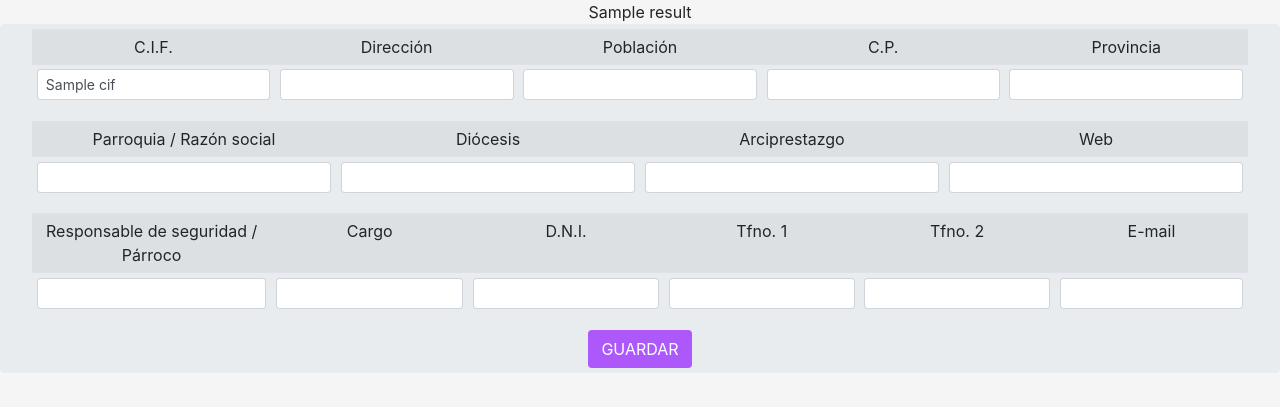
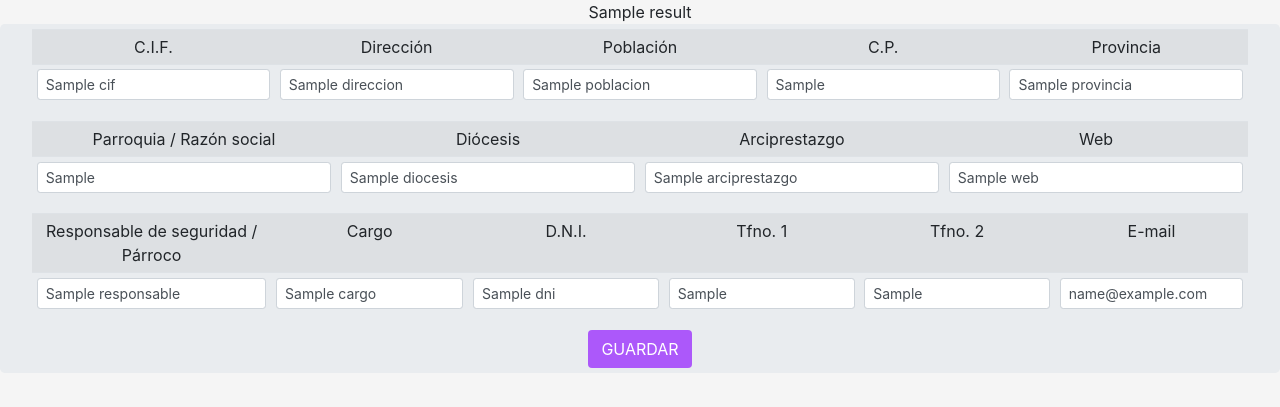
Before and after one commit to Romugar/Python-Flask-APP, a Flask app: template src/templates/edit_clients.html in a window 1280 px wide. Shown: the top 407 px of the page. Run offline with Flask 2, Linux system fonts and the light colour scheme; the template is opened without the code that fills it: most values are stand-ins (such as "Sample title", 1, 10 or a date in 2020); some libraries are stand-ins or nearby versions.

Commit message:
edit clients

```diff
--- a/src/templates/edit_clients.html
+++ b/src/templates/edit_clients.html
@@ -18,16 +18,16 @@
                     <input type="text" id="cif" class="form-control form-control-sm" name="cif" value="{{ dato.cif }}"/>
                 </td>
                 <td>
-                    <input type="text" id="direccion" class="form-control form-control-sm" name="direccion" />
+                    <input type="text" id="direccion" class="form-control form-control-sm" name="direccion" value="{{ dato.direccion }}"/>
                 </td>
                 <td>
-                    <input type="text" id="poblacion" class="form-control form-control-sm" name="poblacion" />
+                    <input type="text" id="poblacion" class="form-control form-control-sm" name="poblacion" value="{{ dato.poblacion }}"/>
                 </td>
                 <td>
-                    <input type="text" id="cp" class="form-control form-control-sm" name="cp" />
+                    <input type="text" id="cp" class="form-control form-control-sm" name="cp" value="{{ dato.cp }}"/>
                 </td>
                 <td>
-                    <input type="text" id="provincia" class="form-control form-control-sm" name="provincia" />
+                    <input type="text" id="provincia" class="form-control form-control-sm" name="provincia" value="{{ dato.provincia }}"/>
                 </td>
             </tr>
         </table>
@@ -40,16 +40,16 @@
             </tr>
             <tr>
                 <td>
-                    <input type="text" id="parroquia_razon" class="form-control form-control-sm" name="parroquia_razon" />
+                    <input type="text" id="parroquia_razon" class="form-control form-control-sm" name="parroquia_razon" value="{{ dato.parroquia_razon }}"/>
                 </td>
                 <td>
-                    <input type="text" id="diocesis" class="form-control form-control-sm" name="diocesis" />
+                    <input type="text" id="diocesis" class="form-control form-control-sm" name="diocesis" value="{{ dato.diocesis }}"/>
                 </td>
                 <td>
-                    <input type="text" id="arciprestazgo" class="form-control form-control-sm" name="arciprestazgo" />
+                    <input type="text" id="arciprestazgo" class="form-control form-control-sm" name="arciprestazgo" value="{{ dato.arciprestazgo }}"/>
                 </td>
                 <td>
-                    <input type="text" id="web" class="form-control form-control-sm" name="web" />
+                    <input type="text" id="web" class="form-control form-control-sm" name="web" value="{{ dato.web }}"/>
                 </td>
             </tr>
         </table>
@@ -64,22 +64,22 @@
             </tr>
             <tr>
                 <td>
-                    <input type="text" id="responsable" class="form-control form-control-sm" name="responsable" />
+                    <input type="text" id="responsable" class="form-control form-control-sm" name="responsable" value="{{ dato.responsable }}"/>
                 </td>
                 <td>
-                    <input type="text" id="cargo" class="form-control form-control-sm" name="cargo" />
+                    <input type="text" id="cargo" class="form-control form-control-sm" name="cargo" value="{{ dato.cargo }}"/>
                 </td>
                 <td>
-                    <input type="text" id="dni" class="form-control form-control-sm" name="dni" />
+                    <input type="text" id="dni" class="form-control form-control-sm" name="dni" value="{{ dato.dni }}"/>
                 </td>
                 <td>
-                    <input type="text" id="tfno1" class="form-control form-control-sm" name="tfno1" />
+                    <input type="text" id="tfno1" class="form-control form-control-sm" name="tfno1" value="{{ dato.tfno1 }}"/>
                 </td>
                 <td>
-                    <input type="text" id="tfno2" class="form-control form-control-sm" name="tfno2" />
+                    <input type="text" id="tfno2" class="form-control form-control-sm" name="tfno2" value="{{ dato.tfno2 }}"/>
                 </td>
                 <td>
-                    <input type="text" id="email" class="form-control form-control-sm" name="email" />
+                    <input type="text" id="email" class="form-control form-control-sm" name="email" value="{{ dato.email }}"/>
                 </td>
             </tr>
         </table>
```
